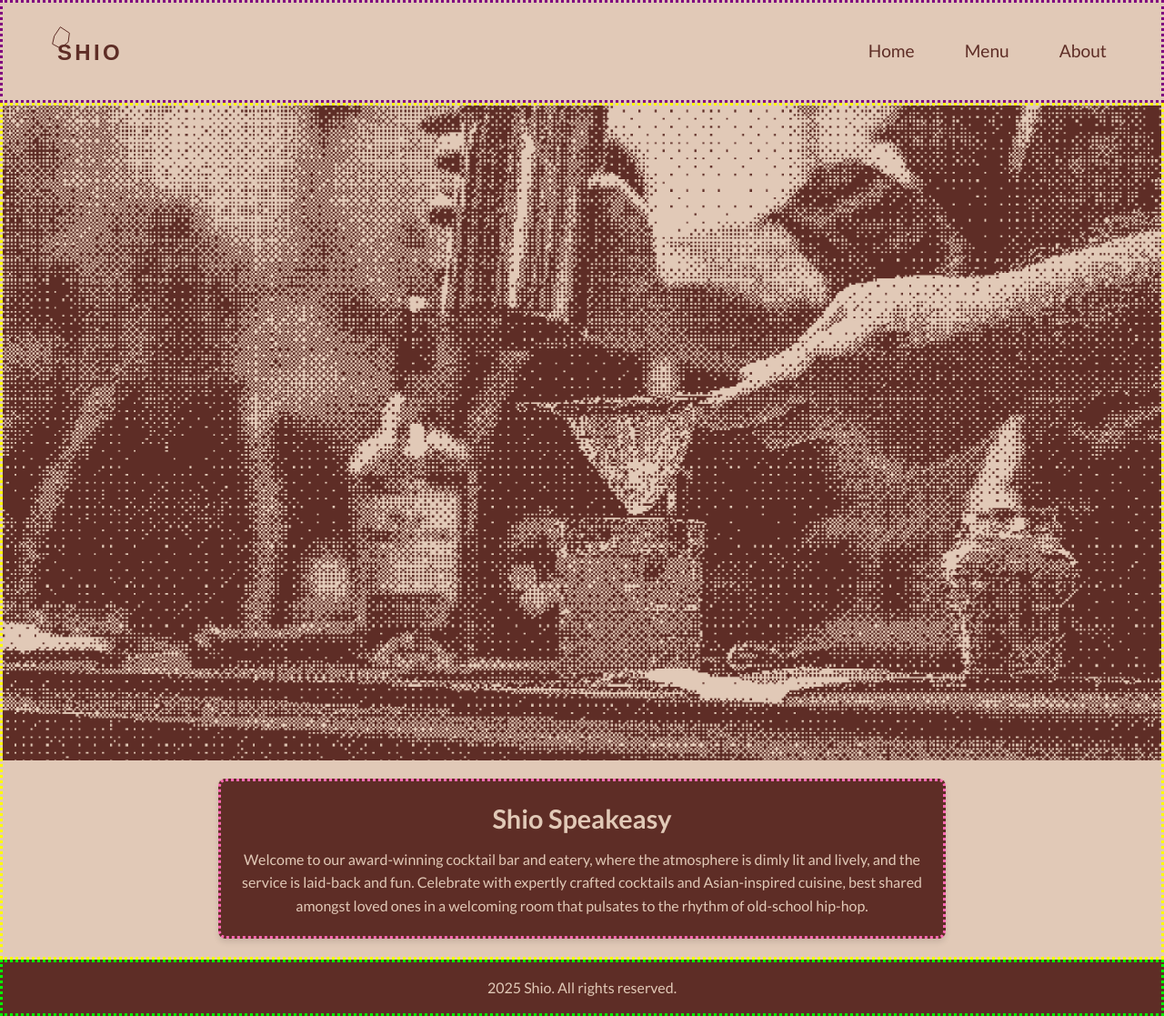
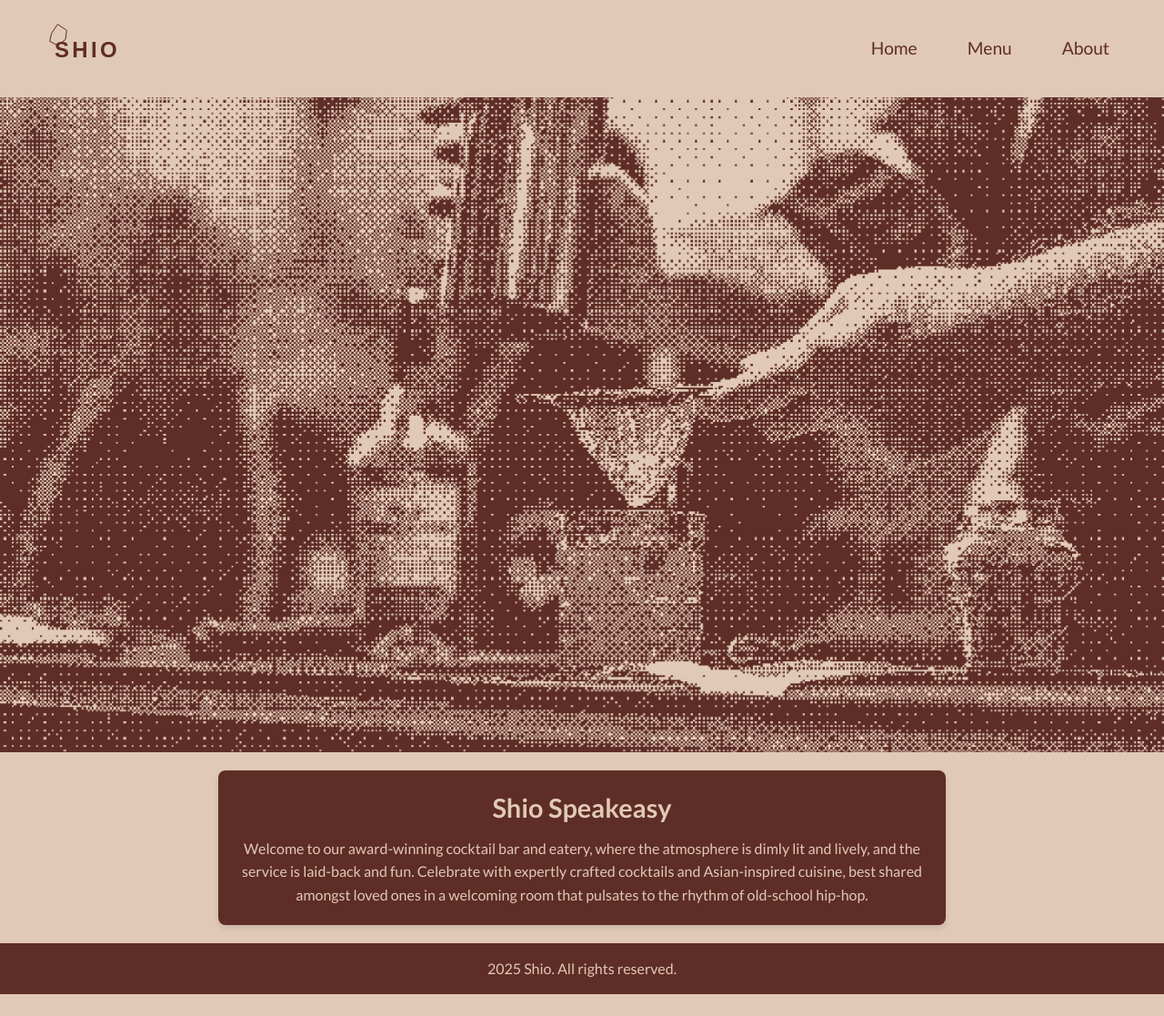
Before and after one commit to jasonsoprovich/odin-restaurant-page, a website built with webpack: page src/template.html in a window 1280 px wide. Shown: the whole page at 91% size. After the commit the page ends 1093 px from the top, so only its background shows below. Built offline with nearby package versions, Linux system fonts and the light colour scheme.

Commit message:
chore: disable debugging border outlines

```diff
--- a/src/styles.css
+++ b/src/styles.css
@@ -90,7 +90,7 @@ body {
   padding: 20px 40px;
   background-color: var(--bg);
   /* debug */
-  border: 3px dotted purple;
+  /* border: 3px dotted purple; */
 }
 
 #content-container {
@@ -100,7 +100,7 @@ body {
   align-items: center;
   width: 100%;
   /* debug */
-  border: 3px dotted yellow;
+  /* border: 3px dotted yellow; */
 }
 
 #content {
@@ -113,7 +113,7 @@ body {
   box-shadow: 0 4px 6px rgba(0, 0, 0, 0.1);
   color: var(--bg);
   /* debug */
-  border: 3px dotted hotpink;
+  /* border: 3px dotted hotpink; */
 }
 
 #content h1 {
@@ -137,7 +137,7 @@ body {
   align-items: center;
   padding: 1rem;
   /* debug */
-  border: 3px dotted lime;
+  /* border: 3px dotted lime; */
 }
 
 #nav {
```
